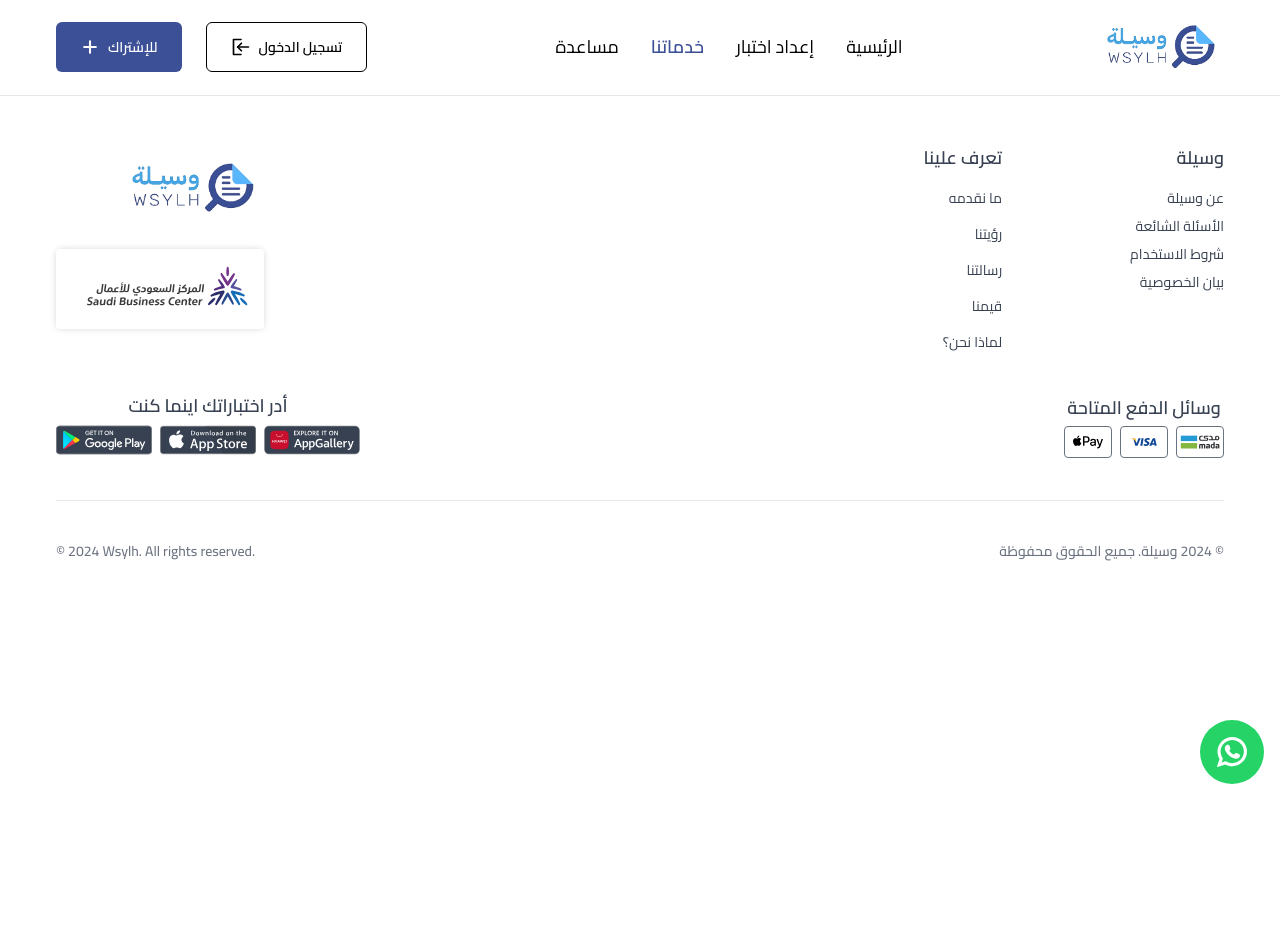
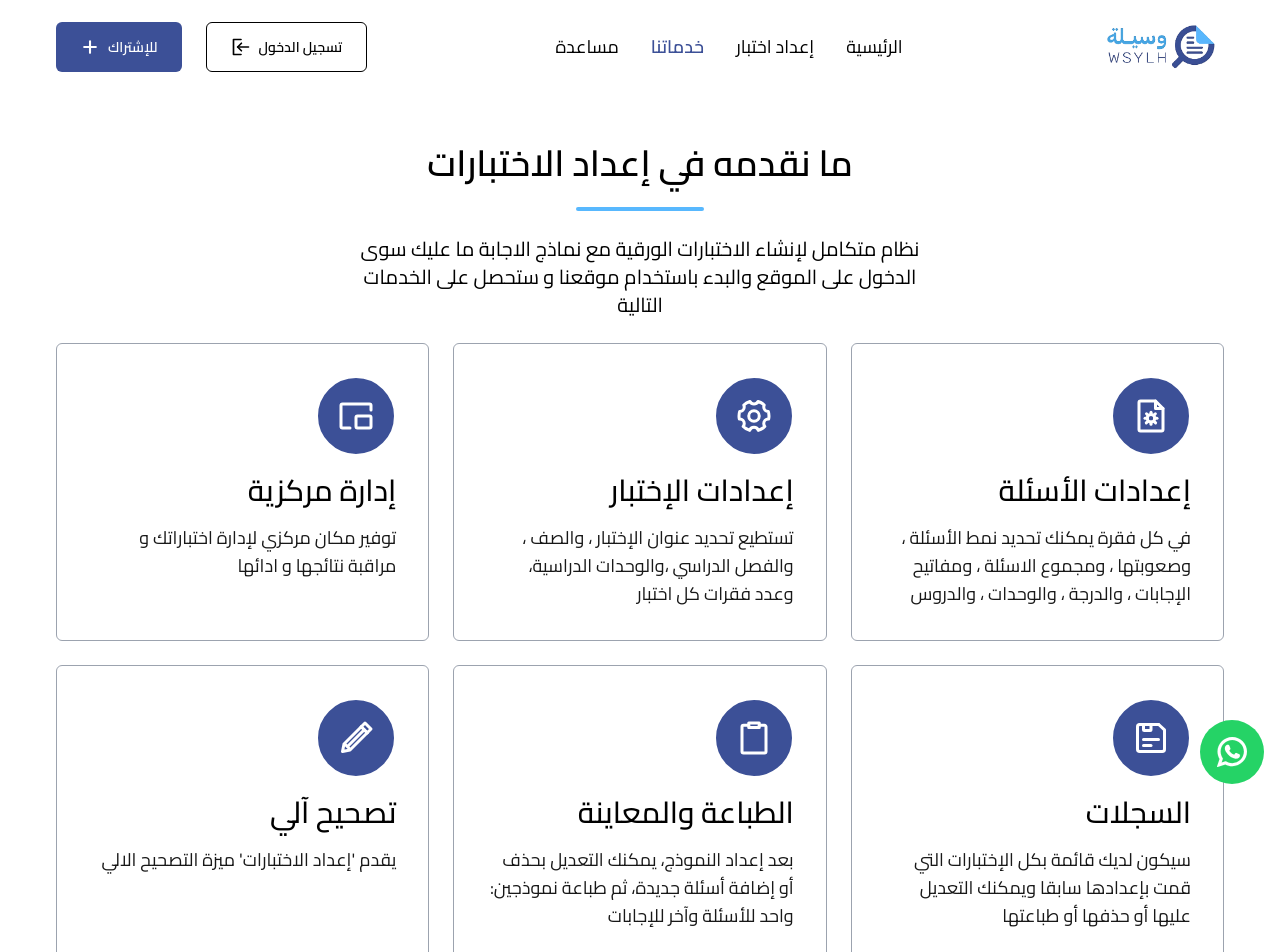
Before and after one commit to m1her/wsylh, a Next.js app: page /our-services in a window 1280 px wide. Shown: the top 952 px of the page. Before the commit the page ends 800 px from the top, so only its background shows below. Built offline with nearby package versions, Linux system fonts and the light colour scheme.

Commit message:
services

```diff
--- a/src/app/our-services/page.tsx
+++ b/src/app/our-services/page.tsx
@@ -1,9 +1,10 @@
+import { OurServices } from "@/components/OurServices";
 import React from "react";
 
 const Our_Services = () => {
   return (
     <div className="flex flex-col">
-
+      <OurServices />
     </div>
   );
 };
--- a/src/components/OurServices/index.tsx
+++ b/src/components/OurServices/index.tsx
@@ -8,13 +8,18 @@ export const OurServices = () => {
       id="SERVICE_SECTION"
       className="w-full bg-white min-h-screen py-12 md:px-14 px-10"
     >
-      <div className="flex flex-col items-center gap-6">
-        <div className="md:text-4xl text-3xl font-semibold">خدماتنا</div>
-        <div className="md:w-1/2 text-center md:text-xl text-lg text-gray-400">
-          اعداد اختبارات ورقية مع نماذج الاجابة ما عليك سوى الدخول على الموقع
-          واختيار المرحلة وستحصل على المزايا التالية
+      <div className="flex flex-col items-center gap-6 ">
+        <div className="flex flex-col items-center gap-6 ">
+          <div className="md:text-4xl text-3xl font-semibold">
+            ما نقدمه في إعداد الاختبارات
+          </div>
+          <div className="w-32 md:h-1 h-0.5 rounded-full bg-secondary"></div>
+          <div className="md:w-1/2 text-center md:text-xl text-lg">
+            نظام متكامل لإنشاء الاختبارات الورقية مع نماذج الاجابة ما عليك سوى
+            الدخول على الموقع والبدء باستخدام موقعنا و ستحصل على الخدمات التالية
+          </div>
         </div>
-        <div className="w-32 md:h-1 h-0.5 rounded-full bg-secondary"></div>
+
         <div className="grid lg:grid-cols-3 md:grid-cols-2 grid-cols-1 md:gap-6 gap-2">
           {servicesData.map((item, idx) => (
             <ServiceCard
--- a/src/components/OurServices/servicesData.ts
+++ b/src/components/OurServices/servicesData.ts
@@ -2,22 +2,22 @@ export const servicesData = [
   {
     icon: "/icons/file-settings.svg",
     title: "إعدادات الأسئلة",
-    text: " في كل فقرة يمكنك تحديد نمط الأسئلة ، وعدد الاسئلة حسب الصعوبة ومجموع الاسئلة ، ومفاتيح الإجابات ، والدرجة والوحدات والدروس",
+    text: " في كل فقرة يمكنك تحديد نمط الأسئلة ، وصعوبتها ، ومجموع الاسئلة ، ومفاتيح الإجابات ، والدرجة ، والوحدات ، والدروس",
   },
   {
     icon: "/icons/setting-two.svg",
     title: "إعدادات الإختبار",
-    text: "تستطيع تحديد عنوان الإختبار ، والصف ، الفصل الدراسي،والوحدات الدراسية، وعدد فقرات كل اختبار",
+    text: "تستطيع تحديد عنوان الإختبار ، والصف ، والفصل الدراسي ،والوحدات الدراسية، وعدد فقرات كل اختبار",
   },
   {
     icon: "/icons/full-screen-play.svg",
-    title: "لوحة تحكم خاصة بالمعلم",
-    text: "تحتوى على بيانات المعلم ويستطيع منها المعلم انشاء اختبارات جديدة والاحتفاظ بالاختبارات السابقة أو طرح أسئلة جديدة",
+    title: "إدارة مركزية",
+    text: "توفير مكان مركزي لإدارة اختباراتك و مراقبة نتائجها و ادائها",
   },
   {
     icon: "/icons/save.svg",
-    title: "الإختبارات السابقة",
-    text: "سيكون لديك قائمة بكل الإختبارات التي قمت بإعدادها سابقا ويمكنك التعديل عليها أو حذفها أو طباعتها أو إرسالها للطلاب",
+    title: "السجلات",
+    text: "سيكون لديك قائمة بكل الإختبارات التي قمت بإعدادها سابقا ويمكنك التعديل عليها أو حذفها أو طباعتها",
   },
   {
     icon: "/icons/clipboard.svg",
@@ -26,7 +26,7 @@ export const servicesData = [
   },
   {
     icon: "/icons/pencil.svg",
-    title: "إعدادات الترويسة",
-    text: "اختيار الكليشة أو ( الترويسة ) للإختبار سواء شهري أو نهائي وإعداده على حسب رغبة المعلمة",
+    title: "تصحيح آلي",
+    text: "يقدم 'إعداد الاختبارات' ميزة التصحيح الالي ",
   },
 ];
```
